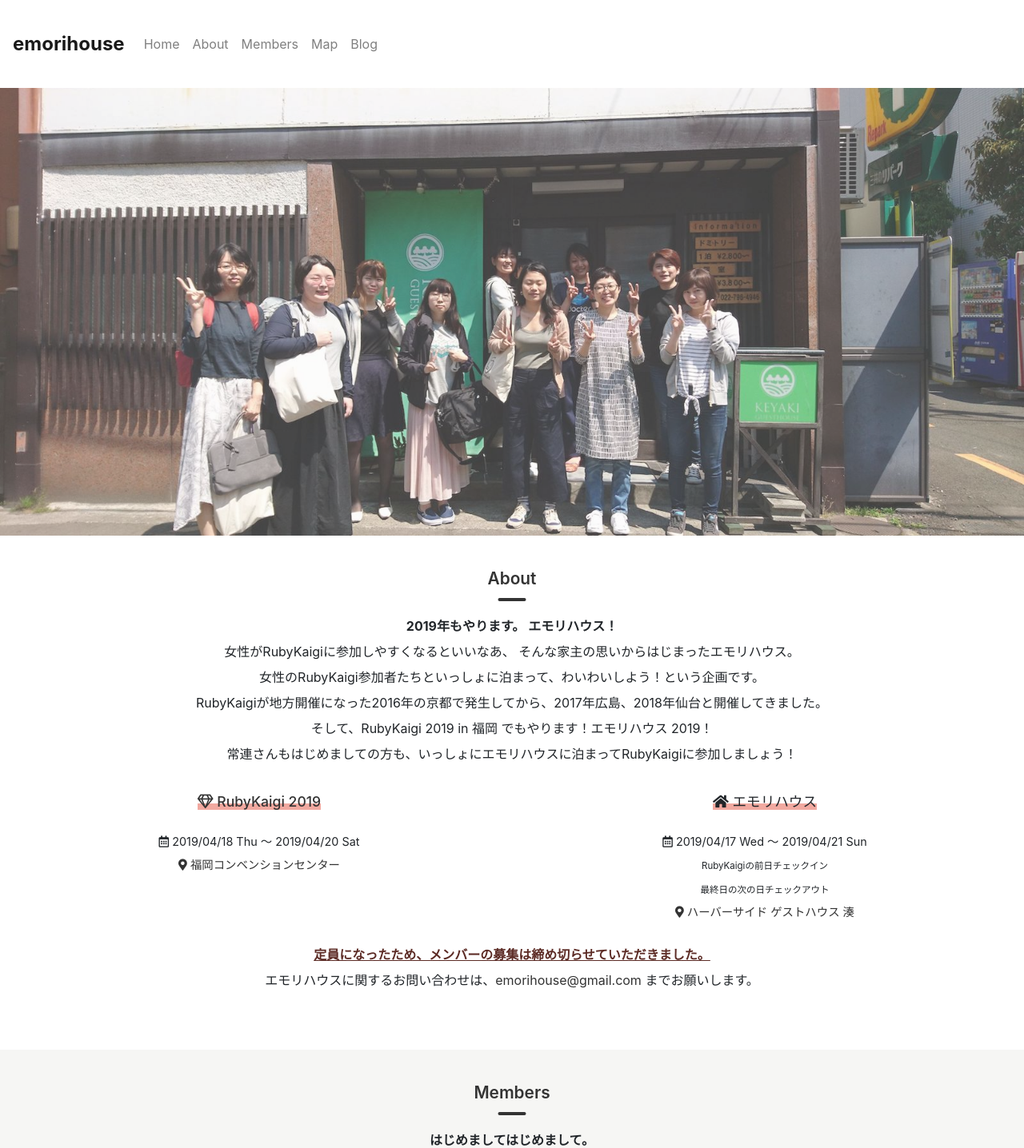
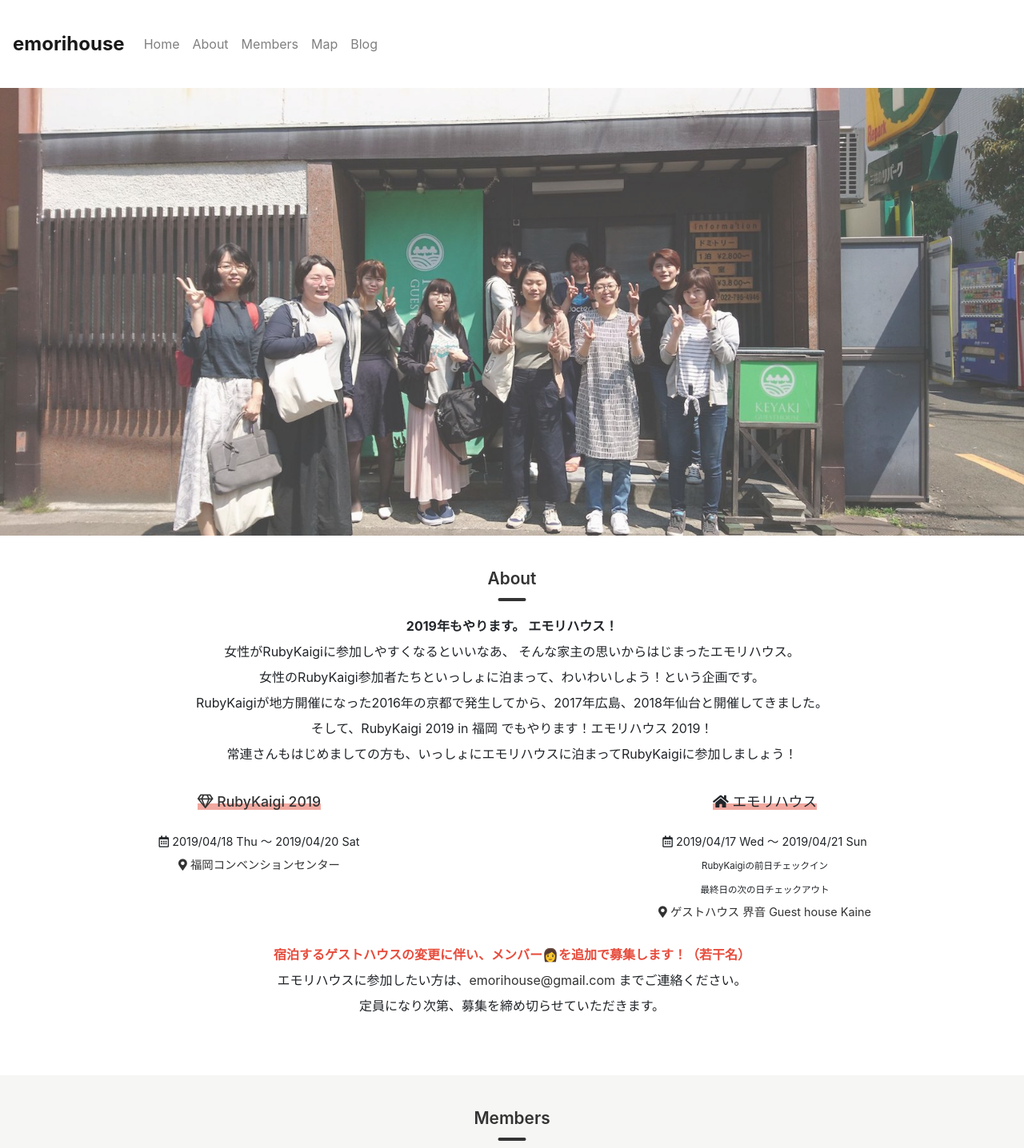
Before and after one commit to emorihouse/emorihouse.github.io, a Jekyll site: the page built from index.md, in a window 1280 px wide. Shown: the top 1436 px of the page at 80% size. Built offline with Jekyll 4.4.1, drawn with Linux system fonts in a browser that asks for light colours; nearby versions of some CDN libraries; grey boxes are pictures that could not be loaded.

Commit message:
change guest house & looking for a few members

```diff
--- a/_includes/about.html
+++ b/_includes/about.html
@@ -23,12 +23,13 @@
     <ul>
       <li><i class="far fa-calendar-alt"></i> 2019/04/17 Wed 〜 2019/04/21 Sun</li>
       <li><small>RubyKaigiの前日チェックイン<br>最終日の次の日チェックアウト</small></li>
-      <li><a href="https://www.guesthouse-minato.com/jp-home"><i class="fas fa-map-marker-alt"></i> ハーバーサイド ゲストハウス 湊</a></li>
+      <li><a href="http://www.kaine-g.com/index.html"><i class="fas fa-map-marker-alt"></i> ゲストハウス 界音 Guest house Kaine</a></li>
     </ul>
   </div>
 </div>
 
 <div class="description">
-  <p class="emphasis">定員になったため、メンバーの募集は締め切らせていただきました。</p>
-  <p>エモリハウスに関するお問い合わせは、<script>secretaddress();</script> までお願いします。</p>
+  <p class="emphasis">宿泊するゲストハウスの変更に伴い、メンバー👩を追加で募集します！（若干名）</p>
+  <p>エモリハウスに参加したい方は、<script>secretaddress();</script> までご連絡ください。</p>
+  <p>定員になり次第、募集を締め切らせていただきます。</p>
 </div>
--- a/assets/css/style.scss
+++ b/assets/css/style.scss
@@ -127,9 +127,9 @@ a {
 }
 
 .emphasis {
-  color: #5C2B25;
+  color: #e74c3c;
   font-weight: bold;
-  text-decoration: underline;
+  //text-decoration: underline;
 }
 
 #intro {
@@ -248,7 +248,7 @@ a {
 
   #map-canvas {
     width: 100%;
-    height: 25em;
+    height: 35em;
     margin-bottom: 0;
   }
 }
--- a/assets/js/main.js
+++ b/assets/js/main.js
@@ -3,10 +3,10 @@ var markers = [];
 var infoBalloons = [];
 var markerData = [
   {
-    name: 'ハーバーサイド ゲストハウス 湊',
+    name: 'ゲストハウス 界音',
     icon: './assets/images/emorihouse_marker.png',
-    lat: 33.603186,
-    lng: 130.406397
+    lat: 33.597427,
+    lng: 130.403724
   }, {
     name: "国際コンベンションセンター",
     icon: './assets/images/rubykaigi_marker.png',
@@ -20,7 +20,7 @@ function initMap() {
   var mapLatLng = new google.maps.LatLng({lat: markerData[0]['lat'], lng: markerData[0]['lng']});
   map = new google.maps.Map(document.getElementById('map-canvas'), {
     center: mapLatLng,
-    zoom: 16
+    zoom: 15
   });
 
   // マーカー毎の処理
```
